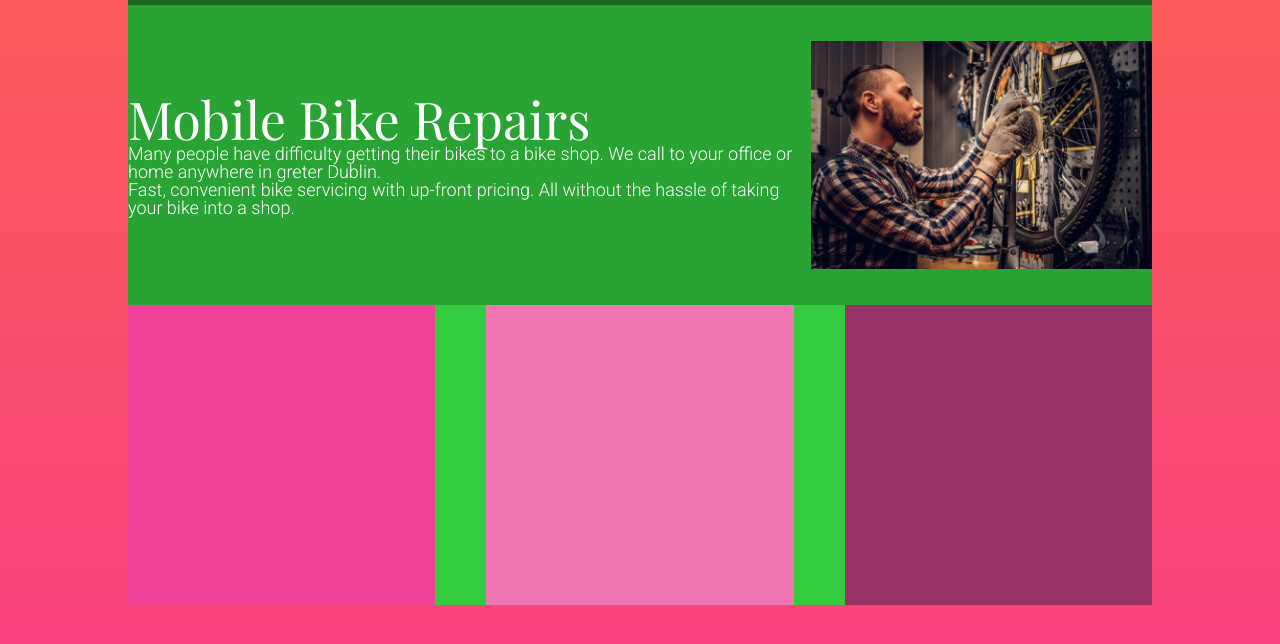
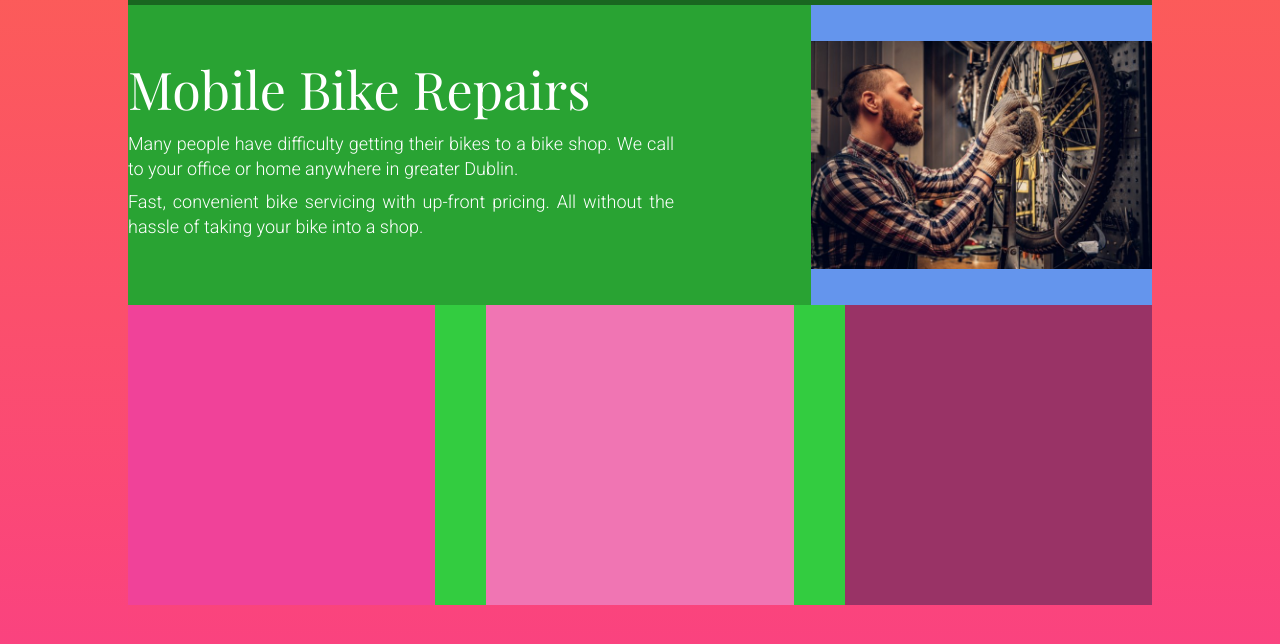
Before and after one commit to desarrollowebestudio/roar-bikes, a plain HTML site: page index.html in a window 1280 px wide. Shown: the part 84-728 px from the top of the page. Drawn offline with nearby package versions, Linux system fonts and the light colour scheme.

Commit message:
14 Line height

```diff
--- a/estilos.css
+++ b/estilos.css
@@ -59,10 +59,14 @@ div.areaActiva {
 h1 {
   font-family: 'Playfair Display', serif;
   font-size: 3.25rem;
+  margin-bottom: 1rem;
 }
 
 p {
   font-size: 1.125rem;
+  line-height: 1.4;
+  margin-bottom: 0.5rem;
+  text-align: justify;
 }
 
 /*
@@ -106,9 +110,14 @@ main {
   flex: 2;
 }
 
+#contenedorTextoHero p {
+  padding-right: 20%;
+}
+
 #contenedorImagenHero {
   flex: 1;
   min-height: inherit;
+  background-color: cornflowerblue;
   background-image: url(/imagenes/imagenHero.jpg);
   background-size: contain;
   background-repeat: no-repeat;
--- a/index.html
+++ b/index.html
@@ -34,7 +34,7 @@
       <!-- Título y Descripción Hero -->
       <div id="contenedorTextoHero">
         <h1>Mobile Bike Repairs</h1>
-        <p>Many people have difficulty getting their bikes to a bike shop. We call to your office or home anywhere in greter Dublin.</p>
+        <p>Many people have difficulty getting their bikes to a bike shop. We call to your office or home anywhere in greater Dublin.</p>
         <p>Fast, convenient bike servicing with up-front pricing. All without the hassle of taking your bike into a shop.</p>
       </div>
 
```
